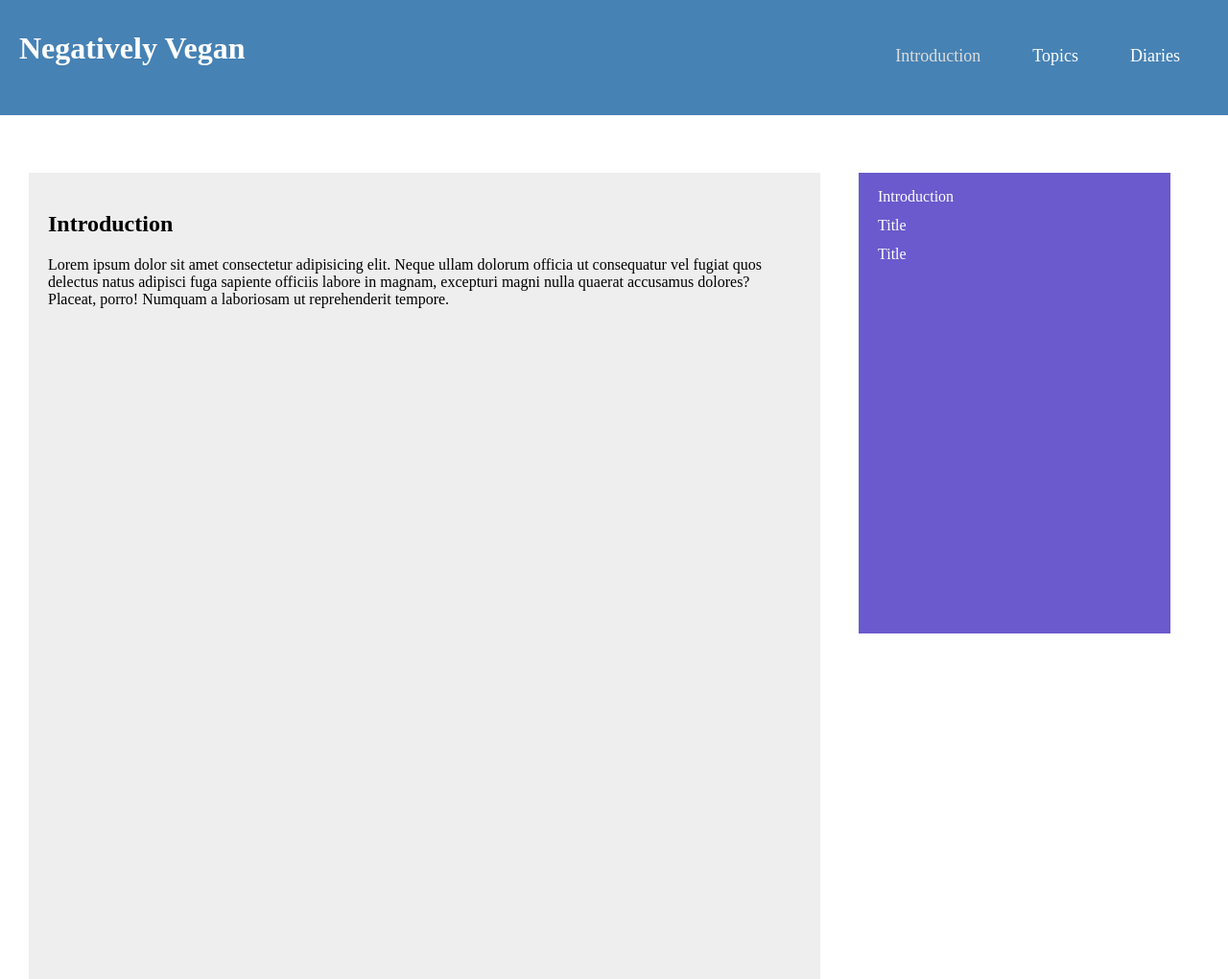
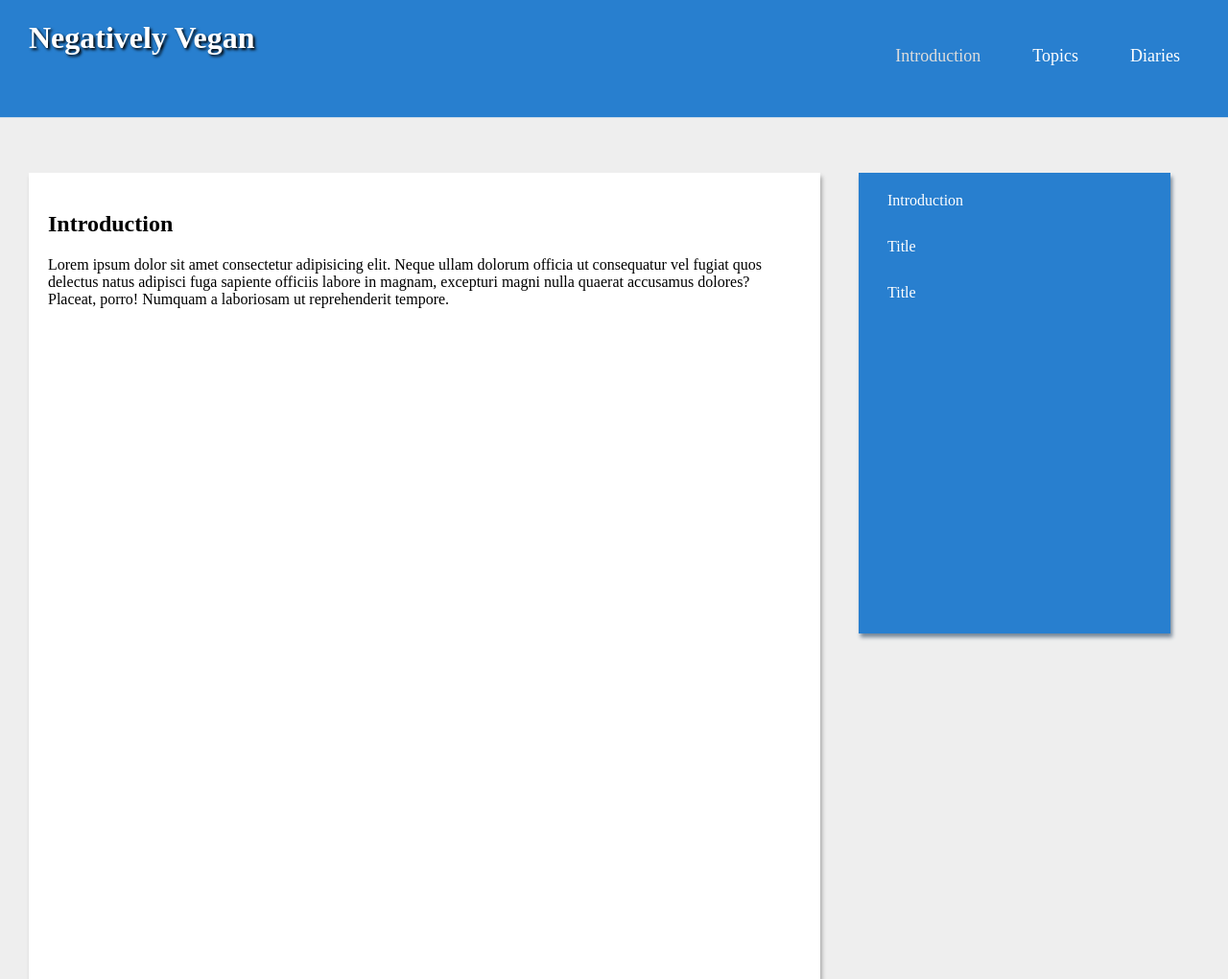
Before and after one commit to htwlgithub/Homepage, a plain HTML site: page veganism/introduction.html in a window 1280 px wide. Shown: the top 1020 px of the page at 96% size. Drawn offline with nearby package versions, Linux system fonts and the light colour scheme; a web font is replaced by a local one.

Commit message:
topics diaries commit

```diff
--- /dev/null
+++ b/veganism/css/style_diaries.css
@@ -0,0 +1,172 @@
+@import url('https://fonts.googleapis.com/css?family=Libre+Baskerville|Muli');
+
+body {
+    margin: 0;
+    padding: 0;
+    background-color: #f0fff0;
+}
+
+header {
+    width: 100%;
+    height: 15vh;
+    /*background: linear-gradient(to top, #00cc66 ,#00ff80 50%, #00cc66 );*/
+    background-color: #00cc66;
+    color: #fff;
+    box-shadow: 0px 2px 2px #696969;
+}
+
+.nav-bar .nav-header {
+    float: left;
+}
+
+.nav-bar .nav-header  a {
+    font-family: 'Muli';
+    text-decoration: none;
+}
+
+.nav-bar .nav-header  h1 {
+    color: #fff;
+    margin-left: 30px;
+    text-shadow: 2px 2px 3px #00994d;
+}
+
+
+header nav {
+    float: right;
+    margin-top: 4vh;
+}
+
+header li {
+    display: inline;
+
+}
+header li a {
+    margin-right: 50px;
+    text-decoration: none;
+    color: #fff;
+    font-size: 18px;
+    font-family: 'Muli';
+
+}
+
+header li .active {
+    color: #dcdcdc;
+}
+
+header li a:hover {
+    color: #dcdcdc;
+}
+
+/*main */
+
+main {
+    display: grid;
+    grid-template-columns: 66% 26%;
+    grid-gap: 40px;
+    margin-top: 60px;
+    margin-left: 30px;
+
+
+}
+
+/*page-content*/
+
+main .page {
+   /* background-color: #eee;*/
+   /*padding: 0 20px;*/
+
+
+}
+
+main .page div {
+    margin-bottom: 20px;
+    padding:  20px 20px;
+
+    background-color: #fff;
+    background-image: linear-gradient(90deg, transparent 20px,#696969 20px, #696969 23px, transparent 23px),
+    linear-gradient(#eee 0.1em, transparent 0.1em);
+    background-size: 100% 1.8em;
+
+    box-shadow: 2px 4px 4px #696969;
+
+    font-family: 'Muli';
+}
+
+main .page h1 {
+    color: #4682b4;
+    margin-top:10px;
+    margin-left: 30px;
+
+}
+
+main .page p {
+    font-size: 18px;
+    line-height: 1.8rem;
+    margin-left: 30px;
+    padding-top: 9px;
+
+}
+
+
+main .page .next  {
+    color: #4682b4;
+    font-weight: bold;
+    text-decoration: none;
+    padding: 5px 10px;
+    position: absolute;
+    left: 57%;
+
+}
+
+main .page .next:hover {
+    font-size: 18px;
+    background-color: #ddd;
+    transition-timing-function: ease-in;
+}
+
+
+
+/*page-sidebar*/
+
+main .page-sidebar {
+    position: relative;
+    background-color:#00cc66;
+    height: 60vh;
+    margin-bottom: 20px;
+    box-shadow: 2px 4px 4px #696969;
+
+
+}
+
+main .page-sidebar div {
+    /*line-height:10px;*/
+    margin:10px 20px;
+    padding: 10px 0 10px 10px;
+}
+main .page-sidebar div:hover {
+    background-color: #ff00ff;
+}
+
+
+main .page-sidebar a {
+    color: #fff;
+    text-decoration:none;
+    font-family: 'Muli';
+}
+
+/*footer*/
+footer {
+    height: 50px;
+    width: 100%;
+    background: linear-gradient(to right, #00b359, #00cc66 50%, #00b359);
+
+}
+
+footer p  {
+    padding: 15px 0;
+    margin-top: 50px;
+    text-align: center;
+    color: #fff;
+    font-size: 16px;
+
+}
--- a/veganism/css/style_veganism.css
+++ b/veganism/css/style_introduction.css
@@ -1,26 +1,31 @@
+@import url('https://fonts.googleapis.com/css?family=Libre+Baskerville|Muli');
 body {
     margin: 0;
     padding: 0;
+    background-color: #eee;
 }
 
 header {
     width: 100%;
     height: 15vh;
-    background-color:#4682b4;
+    background-color:#287fcf;
     color: #fff;
+    box-shadow: 0px 2px 1px #287fcf;
 }
 
 .nav-bar .nav-header {
     float: left;
 }
-.nav-bar .nav-header h1 {
-    margin-left: 20px;
-    margin-top: 4vh;
-
-   /* padding: 10px 20px 10px 20px;*/
+.nav-bar .nav-header  a {
+    font-family: 'Muli';
+    text-decoration: none;
 }
 
-
+.nav-bar .nav-header  h1 {
+    color: #fff;
+    margin-left: 30px;
+    text-shadow: 2px 2px 3px #000;
+}
 header nav {
     float: right;
     margin-top: 4vh;
@@ -35,6 +40,7 @@ header li a {
     text-decoration: none;
     color: #fff;
     font-size: 18px;
+    font-family: 'Muli';
 
 }
 
@@ -69,31 +75,56 @@ main .page {
 main .page div {
     margin-bottom: 20px;
     padding:  20px 20px;
-    background-color: #eee;
+    background-color: #fff;
+    box-shadow: 2px 4px 4px #a9a9a9;
 }
 
 #content-1, #content-2, #content-3 {
     height: 100vh;
+    font-family: 'Muli';
 }
 
 /*page-sidebar*/
 
 main .page-sidebar {
-    background-color: #6a5acd;
+    position: relative;
+    background-color: #287fcf;
     height: 60vh;
     margin-bottom: 20px;
+    box-shadow: 2px 4px 4px #778899;
 
 
 }
 
 main .page-sidebar div {
-    line-height:10px;
-    margin:20px 20px;
+    /*line-height:10px;*/
+    margin:10px 20px;
+    padding: 10px 0 10px 10px;
+}
+main .page-sidebar div:hover {
+    background-color: #ff00ff;
 }
 
 
 main .page-sidebar a {
     color: #fff;
     text-decoration:none;
+    font-family: 'Muli';
+}
+
+/*footer*/
+footer {
+    height: 50px;
+    width: 100%;
+    background-color: #287fcf;
 
 }
+
+footer p  {
+    padding: 15px 0;
+    margin-top: 50px;
+    text-align: center;
+    color: #fff;
+    font-size: 16px;
+
+}
--- /dev/null
+++ b/veganism/css/style_topics.css
@@ -0,0 +1,148 @@
+@import url('https://fonts.googleapis.com/css?family=Libre+Baskerville|Muli');
+
+body {
+    margin: 0;
+    padding: 0;
+    background-color: #eee;
+}
+
+header {
+    width: 100%;
+    height: 15vh;
+    background-color:#287fcf;
+    color: #fff;
+    box-shadow: 0px 2px 1px #287fcf;
+}
+
+.nav-bar .nav-header {
+    float: left;
+}
+
+.nav-bar .nav-header  a {
+    font-family: 'Muli';
+    text-decoration: none;
+}
+
+.nav-bar .nav-header  h1 {
+    color: #fff;
+    margin-left: 30px;
+    text-shadow: 2px 2px 3px blue;
+}
+
+
+header nav {
+    float: right;
+    margin-top: 4vh;
+}
+
+header li {
+    display: inline;
+
+}
+header li a {
+    margin-right: 50px;
+    text-decoration: none;
+    color: #fff;
+    font-size: 18px;
+    font-family: 'Muli';
+}
+
+header li .active {
+    color: #dcdcdc;
+}
+
+header li a:hover {
+    color: #dcdcdc;
+}
+
+/*main */
+
+main {
+    display: grid;
+    grid-template-columns: 66% 26%;
+    grid-gap: 40px;
+    margin-top: 60px;
+    margin-left: 30px;
+
+}
+
+/*page-content*/
+
+main .page {
+   /* background-color: #eee;*/
+   /*padding: 0 20px;*/
+
+}
+
+main .page div {
+    margin-bottom: 20px;
+    padding:  20px 20px;
+    background-color: #fff;
+    box-shadow: 2px 4px 4px #a9a9a9;
+    font-family: 'Muli';
+}
+
+
+
+
+main .page .next  {
+    text-decoration: none;
+    padding: 5px 10px;
+    position: absolute;
+    left: 57%;
+    font-weight: bold;
+    color: #4682b4;
+
+}
+
+main .page .next:hover {
+    font-size: 18px;
+    background-color: #ddd;
+    transition-timing-function: ease-in;
+}
+
+
+
+/*page-sidebar*/
+
+main .page-sidebar {
+    position: relative;
+    background-color: #287fcf;
+    height: 60vh;
+    margin-bottom: 20px;
+    box-shadow: 2px 4px 4px #778899;
+
+}
+
+main .page-sidebar div {
+    /*line-height:10px;*/
+    margin:10px 20px;
+    padding: 10px 0 10px 10px;
+}
+main .page-sidebar div:hover {
+    background-color: #ff00ff;
+}
+
+
+main .page-sidebar a {
+    color: #fff;
+    text-decoration:none;
+    font-family: 'Muli';
+}
+
+/*footer*/
+footer {
+    height: 50px;
+    width: 100%;
+    background-color: #287fcf;
+
+}
+
+footer p  {
+    padding: 15px 0;
+    margin-top: 50px;
+    text-align: center;
+    color: #fff;
+    font-size: 16px;
+
+}
--- a/veganism/veganism.html
+++ b/veganism/introduction.html
@@ -5,7 +5,7 @@
     <meta charset="UTF-8">
     <meta name="viewport" content="width=device-width, initial-scale=1.0">
     <meta http-equiv="X-UA-Compatible" content="ie=edge">
-    <link rel="stylesheet" href="css/style_veganism.css">
+    <link rel="stylesheet" href="css/style_introduction.css">
     <title>Veganism</title>
     <!--use jquery-->
     <script src="https://code.jquery.com/jquery-3.3.1.min.js"></script>
@@ -41,7 +41,9 @@
     <header>
         <div class="nav-bar">
             <div class="nav-header">
-                <h1>Negatively Vegan</h1>
+                <a href="home.html">
+                    <h1>Negatively Vegan</h1>
+                </a>
             </div>
             <nav>
                 <ul>
@@ -49,10 +51,10 @@
                         <a href="#" class="active">Introduction</a>
                     </li>
                     <li>
-                        <a href="#">Topics</a>
+                        <a href="topics.html">Topics</a>
                     </li>
                     <li>
-                        <a href="#">Diaries</a>
+                        <a href="diaries.html">Diaries</a>
                     </li>
 
                 </ul>
@@ -101,6 +103,11 @@
 
     </main>
 
+    <!--footer-->
+    <footer class="footer">
+        <p class="footer-text">Elias Wei &copy; 2018</p>
+    </footer>
+
 
 
 
```
Also changed, not shown: veganism/diaries.html (added, +90 -0 lines), veganism/home.html (+1 -1 lines), veganism/topics.html (added, +95 -0 lines).
